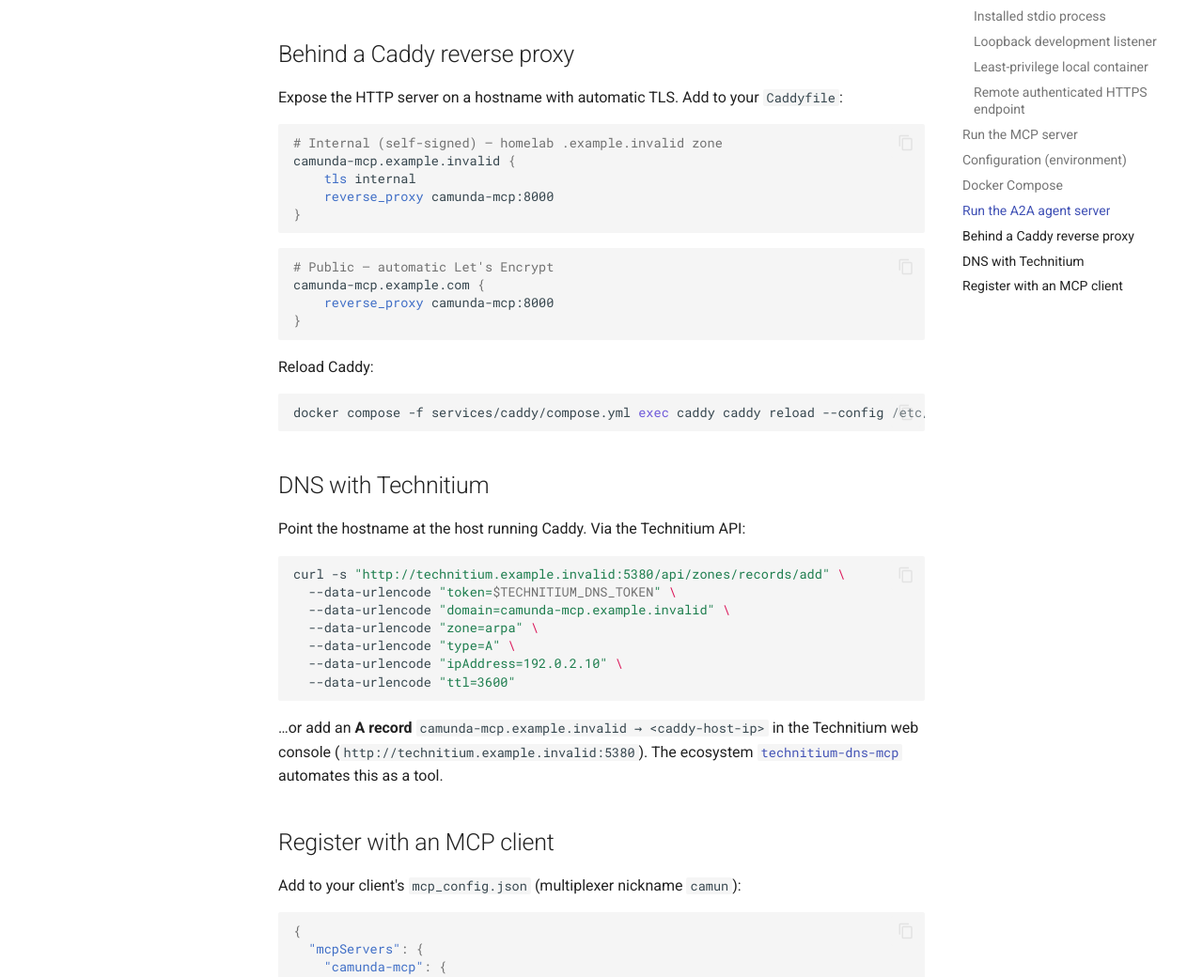
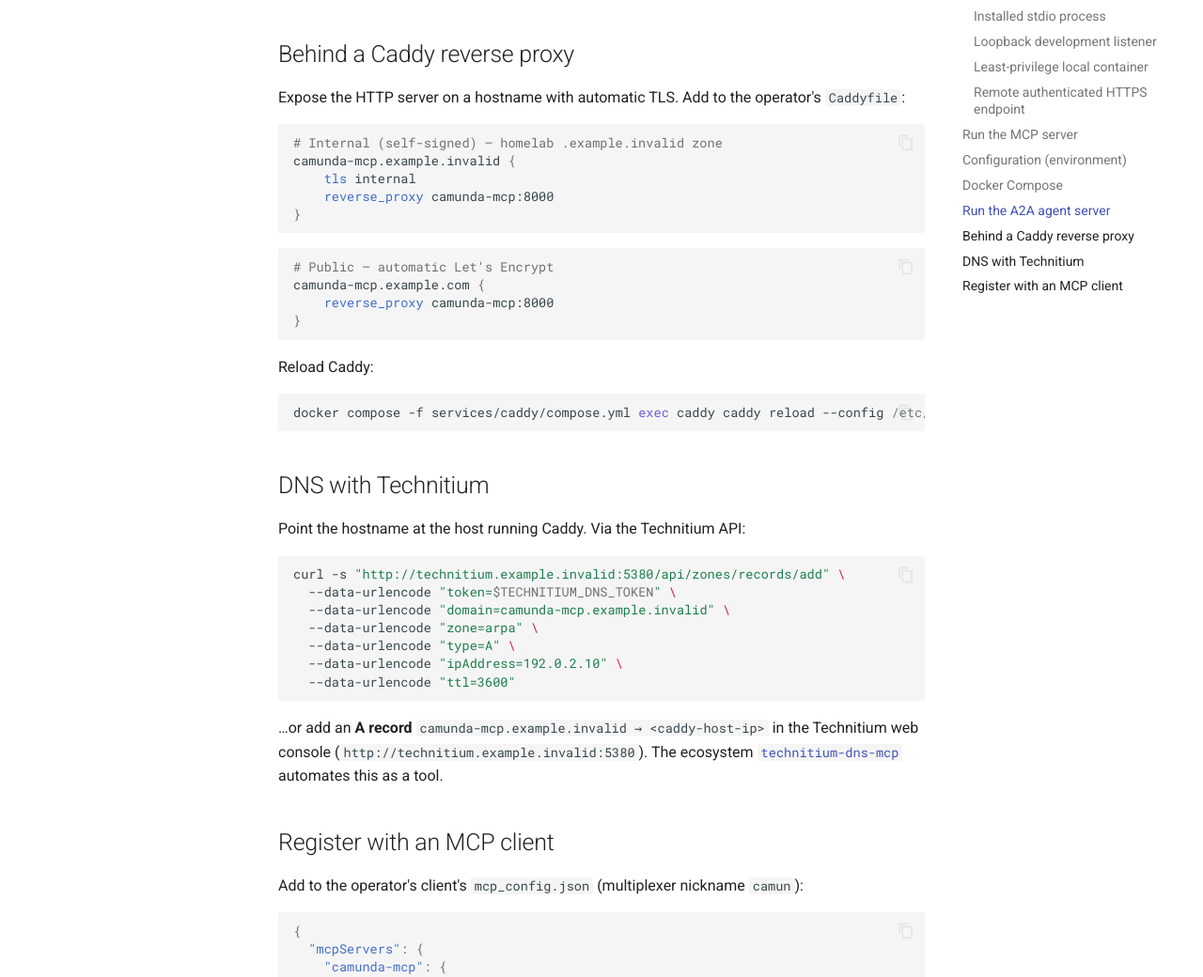
Before and after one commit to Knuckles-Team/camunda-mcp, an MkDocs documentation site: the page built from docs/deployment.md, in a window 1280 px wide and 1400 px high, scrolled down 4385 px. Shown: the part 166-1206 px from the top of the window at 94% size. Built offline with MkDocs 1.6.1 and Material for MkDocs 9.7.7, drawn with Linux system fonts in a browser that asks for light colours; comment, search, counter and statistics services are not loaded; some of the changed text lies outside the part shown.

Commit message:
docs: ste auto-reword pass (camunda-mcp)
Mechanical EG-STE-Lite substitutions via ste_autoreword.py --auto --write
(banned terms, modal/fuzzy/person/idiom fixes, cluster folds, semicolon
sentence splits). Part of the doc-asd fleet program.

Co-Authored-By: Claude Opus 5.5 (1M context) <noreply@anthropic.com>

````diff
--- a/docs/deployment.md
+++ b/docs/deployment.md
@@ -105,7 +105,7 @@ curl -s http://localhost:8000/health        # {"status":"OK"}
 ## Configuration (environment)
 
 `camunda-mcp` is configured entirely from the environment. The **required** set
-depends on which platform you target (`CAMUNDA_PLATFORM`):
+depends on which platform the operator target (`CAMUNDA_PLATFORM`):
 
 | Var | Default | Meaning |
 |---|---|---|
@@ -131,7 +131,7 @@ the corresponding platform inactive — the server **remains inactive when crede
 are absent**. A starter
 [`.env.example`](https://github.com/Knuckles-Team/camunda-mcp/blob/main/.env.example)
 ships with the repository; copy it to `.env` and fill in the values for the platform
-you use.
+the operator use.
 
 ## Docker Compose
 
@@ -208,7 +208,7 @@ services:
 
 ## Behind a Caddy reverse proxy
 
-Expose the HTTP server on a hostname with automatic TLS. Add to your `Caddyfile`:
+Expose the HTTP server on a hostname with automatic TLS. Add to the operator's `Caddyfile`:
 
 ```caddy
 # Internal (self-signed) — homelab .example.invalid zone
@@ -252,7 +252,7 @@ this as a tool.
 
 ## Register with an MCP client
 
-Add to your client's `mcp_config.json` (multiplexer nickname `camun`):
+Add to the operator's client's `mcp_config.json` (multiplexer nickname `camun`):
 
 ```json
 {
--- a/pyproject.toml
+++ b/pyproject.toml
@@ -74,3 +74,6 @@ override-dependencies = [
 
 [tool.uv.sources]
 agent-utilities = { path = ".uv-workspace-siblings/agent-utilities", editable = true }
+
+[tool.pipelines_hooks.ste]
+exempt = ["specs/*", "specs/**/*"]
````
Also changed, not shown: AGENTS.md (+18 -18 lines), README.md (+6 -6 lines), docs/configuration.md (+1 -1 lines), docs/index.md (+1 -1 lines), docs/installation.md (+2 -2 lines), docs/usage.md (+2 -2 lines).
